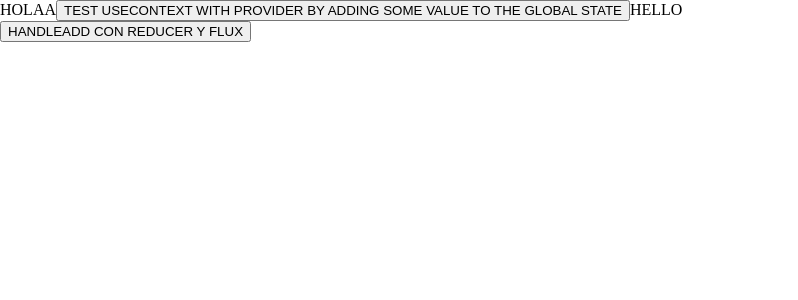
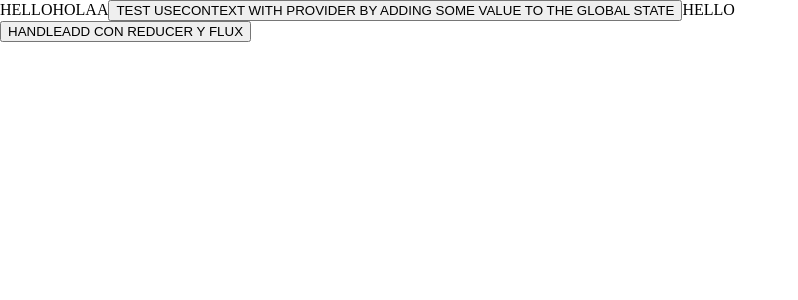
Before and after one commit to MiguelGarcia98GitHub/Frontend_Group_Project_Base, a React (Create React App) app: page / in a window 1280 px wide. Shown: the top 300 px of the page, without its empty margins (0-798 px from the left). Built offline with nearby package versions, Linux system fonts and the light colour scheme.

Commit message:
Fixing SonarCloud

```diff
--- a/src/App.tsx
+++ b/src/App.tsx
@@ -9,6 +9,7 @@ function App() {
 
     return (
         <div className="app">
+            HELLO
             <UserContextProvider>
                 <>
                     HOLAA
```
